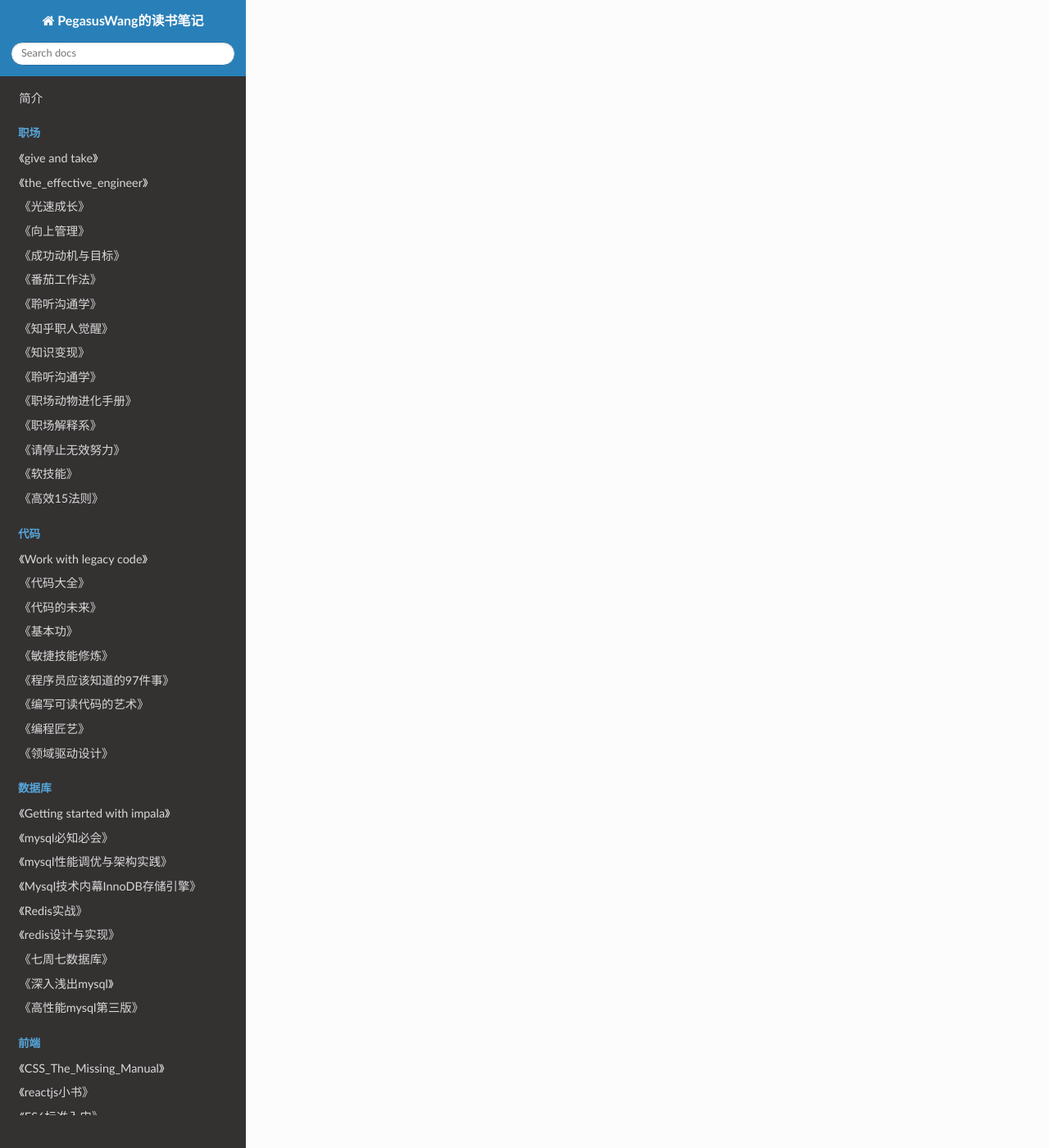
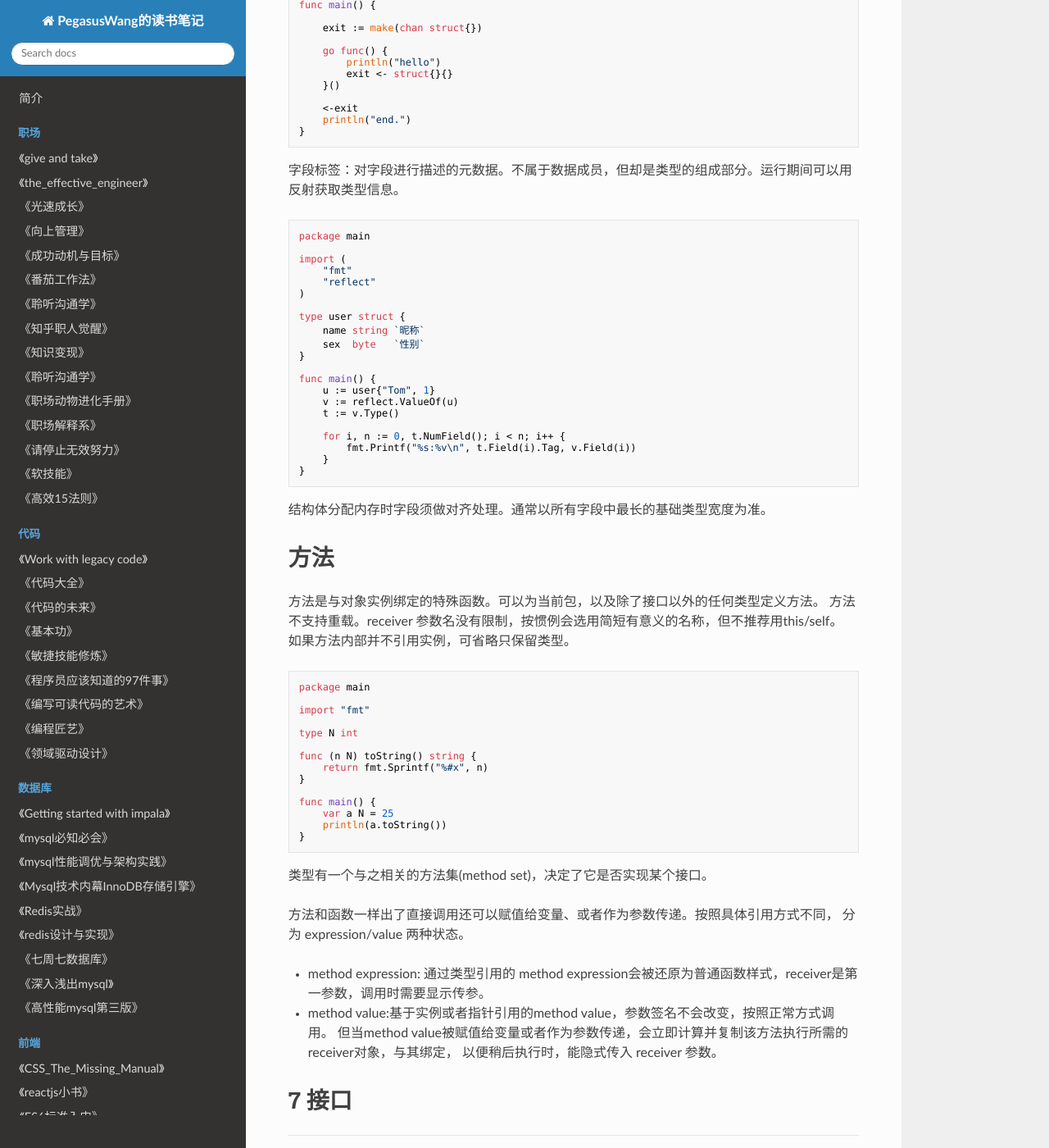
Before and after one commit to PegasusWang/booknotes, an MkDocs documentation site: the page built from docs/golang/go语言学习笔记.md, in a window 1280 px wide and 1400 px high, scrolled down 5359 px. Shown: the whole window at 82% size. Built offline with MkDocs 1.6.1, drawn with Linux system fonts in a browser that asks for light colours; nearby versions of some CDN libraries; old or Windows-style settings are respelled for this version of MkDocs; some of the changed text lies outside the part shown.

Commit message:
go method

```diff
--- a/docs/golang/go语言学习笔记.md
+++ b/docs/golang/go语言学习笔记.md
@@ -305,3 +305,95 @@ key必须是支持相等运算符(==/!=) 的数据类型，比如数字、字符
 在迭代期间删除或者新增键值是安全的。
 运行时会对字典并发操作做出检测，如果某个任务在对字典进行写操作，其他任务不能对其执行并发操作(读/写/删除)，
 否则会导致进程崩溃。可以用 sync.RWMutex 实现同步，避免读写同时进行。
+
+
+## 结构 struct
+
+struct 将多个不同类型的命名字段(field)序列打包成一个符合类型。
+字段名必须唯一，可以用 _ 补齐，支持使用自身指针类型的成员。
+
+空结构可作为通道元素类型，用于事件通知。
+
+
+    package main
+
+    func main() {
+
+	    exit := make(chan struct{})
+
+	    go func() {
+		    println("hello")
+		    exit <- struct{}{}
+	    }()
+
+	    <-exit
+	    println("end.")
+    }
+
+
+字段标签：对字段进行描述的元数据。不属于数据成员，但却是类型的组成部分。运行期间可以用反射获取类型信息。
+
+
+    package main
+
+    import (
+	    "fmt"
+	    "reflect"
+    )
+
+    type user struct {
+	    name string `昵称`
+	    sex  byte   `性别`
+    }
+
+    func main() {
+	    u := user{"Tom", 1}
+	    v := reflect.ValueOf(u)
+	    t := v.Type()
+
+	    for i, n := 0, t.NumField(); i < n; i++ {
+		    fmt.Printf("%s:%v\n", t.Field(i).Tag, v.Field(i))
+	    }
+    }
+
+
+结构体分配内存时字段须做对齐处理。通常以所有字段中最长的基础类型宽度为准。
+
+
+# 方法
+
+方法是与对象实例绑定的特殊函数。可以为当前包，以及除了接口以外的任何类型定义方法。
+方法不支持重载。receiver 参数名没有限制，按惯例会选用简短有意义的名称，但不推荐用this/self。
+如果方法内部并不引用实例，可省略只保留类型。
+
+    package main
+
+    import "fmt"
+
+    type N int
+
+    func (n N) toString() string {
+	    return fmt.Sprintf("%#x", n)
+    }
+
+    func main() {
+	    var a N = 25
+	    println(a.toString())
+    }
+
+
+
+类型有一个与之相关的方法集(method set)，决定了它是否实现某个接口。
+
+
+方法和函数一样出了直接调用还可以赋值给变量、或者作为参数传递。按照具体引用方式不同，
+分为 expression/value 两种状态。
+
+- method expression: 通过类型引用的 method expression会被还原为普通函数样式，receiver是第一参数，调用时需要显示传参。
+
+- method value:基于实例或者指针引用的method value，参数签名不会改变，按照正常方式调用。
+但当method value被赋值给变量或者作为参数传递，会立即计算并复制该方法执行所需的receiver对象，与其绑定，
+以便稍后执行时，能隐式传入 receiver 参数。
+
+
+# 7 接口
```
